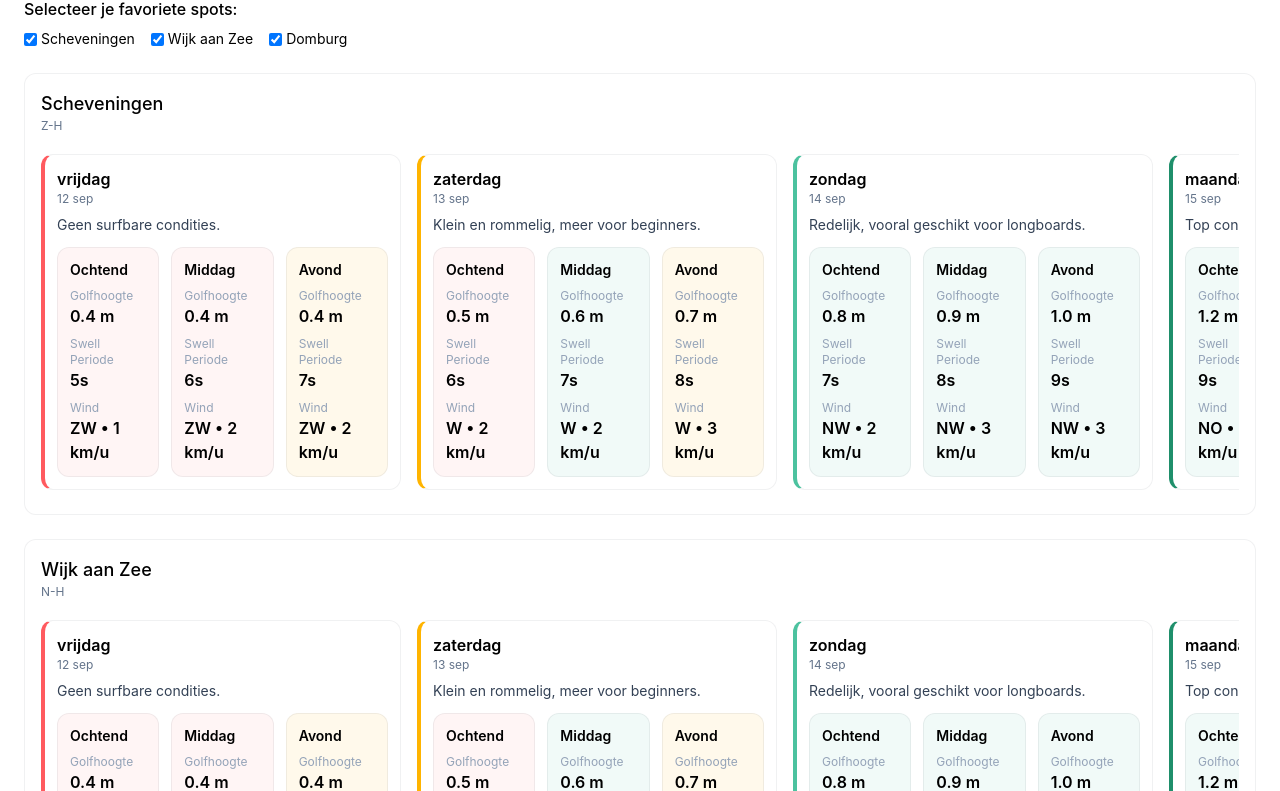
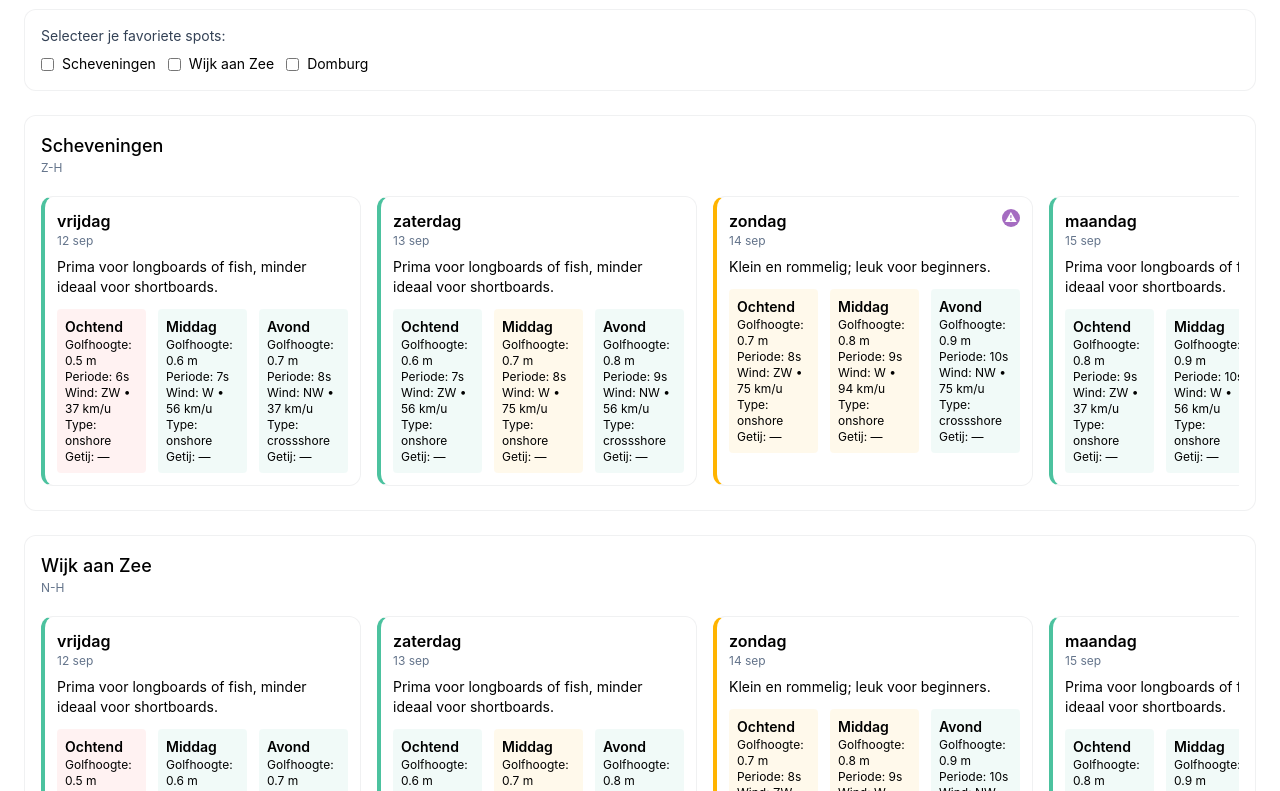
Before and after one commit to jgawel16/surf_weather_app, a plain HTML site: page index.html in a window 1280 px wide. Shown: the part 103-894 px from the top of the page. Drawn offline with nearby package versions, Linux system fonts and the light colour scheme.

Commit message:
Update index.html

```diff
--- a/index.html
+++ b/index.html
@@ -4,213 +4,168 @@
   <meta charset="utf-8" />
   <meta name="viewport" content="width=device-width,initial-scale=1" />
   <title>Surf Forecast — 7-daags</title>
-
   <!-- Tailwind CDN -->
   <script src="https://cdn.tailwindcss.com"></script>
-
   <!-- React + ReactDOM -->
   <script crossorigin src="https://unpkg.com/react@18/umd/react.production.min.js"></script>
   <script crossorigin src="https://unpkg.com/react-dom@18/umd/react-dom.production.min.js"></script>
-
   <style>
-    :root{
+    :root {
       --accent: #a56cc1;
       --surf-red: #ff5a5f;
       --surf-orange: #ffb400;
       --surf-green: #4cc29f;
       --surf-darkgreen: #1f8f6b;
+      --muted: #f6f8fb;
     }
-    body { font-family: "GT America Standard", Inter, system-ui, -apple-system, "Segoe UI", Roboto, Arial; color: #000; }
-    .h-scroll { scroll-snap-type: x mandatory; -webkit-overflow-scrolling: touch; }
+    body {
+      font-family: "GT America Standard", Inter, system-ui, -apple-system, "Segoe UI", Roboto, "Helvetica Neue", Arial;
+      color: #000;
+    }
+    .h-scroll { scroll-snap-type: x mandatory; -webkit-overflow-scrolling: touch; cursor: grab; }
     .h-item { scroll-snap-align: start; }
     .card { border: 1px solid rgba(15,23,42,0.06); background: white; border-radius: 12px; }
     .alert-badge { width: 18px; height: 18px; border-radius: 12px; display:inline-flex; align-items:center; justify-content:center; color: white; font-size:12px; }
-    /* kleur alleen als rand */
-    .day-red { border-left: 4px solid var(--surf-red); }
-    .day-orange { border-left: 4px solid var(--surf-orange); }
-    .day-green { border-left: 4px solid var(--surf-green); }
-    .day-dark { border-left: 4px solid var(--surf-darkgreen); }
-    /* kleur als achtergrond */
-    .part-red { background: rgba(255,90,95,0.06); }
+    .q-red    { border-left: 4px solid var(--surf-red); }
+    .q-orange { border-left: 4px solid var(--surf-orange); }
+    .q-green  { border-left: 4px solid var(--surf-green); }
+    .q-dark   { border-left: 4px solid var(--surf-darkgreen); }
+    .part-red    { background: rgba(255,90,95,0.08); }
     .part-orange { background: rgba(255,180,0,0.08); }
-    .part-green { background: rgba(76,194,159,0.08); }
-    .part-dark { background: rgba(31,143,107,0.08); }
+    .part-green  { background: rgba(76,194,159,0.08); }
+    .part-dark   { background: rgba(31,143,107,0.08); }
+    .swell-line { height: 8px; border-radius: 6px; background: linear-gradient(180deg, #e8f2fb, white); }
   </style>
 </head>
 <body class="bg-white min-h-screen">
   <div id="app" class="p-6 max-w-7xl mx-auto"></div>
+  <script type="text/javascript">
+    const { useState, useEffect, useRef } = React;
 
-  <script type="text/javascript">
-  const { useState, useEffect } = React;
-
+    /********** Helper Data **********/
     const SPOTS = [
       { id: 'schev', name: 'Scheveningen', region: 'Z-H', shoreBearing: 260 },
       { id: 'wijk', name: 'Wijk aan Zee', region: 'N-H', shoreBearing: 250 },
-    { id: 'domburg', name: 'Domburg', region: 'Zeeland', shoreBearing: 230 }
+      { id: 'domburg', name: 'Domburg', region: 'Zeeland', shoreBearing: 230 },
     ];
-
     const COMPASS_TO_DEG = { 'N':0,'NO':45,'O':90,'ZO':135,'Z':180,'ZW':225,'W':270,'NW':315 };
 
-  function degDiff(a,b){ let d=Math.abs(a-b)%360; if(d>180) d=360-d; return d; }
-  function parseWindDir(dir){ return COMPASS_TO_DEG[dir] ?? null; }
+    /********** Utilities **********/
+    function degDiff(a,b){ let d=Math.abs(a-b)%360; return d>180?360-d:d; }
+    function parseWindDirString(dir){ if(!dir) return null; const t=dir.split(/[\/\s,]+/)[0].toUpperCase(); return COMPASS_TO_DEG[t]??null; }
+    function computeWindType(spot,windDir){ const deg=parseWindDirString(windDir); if(deg===null) return 'unknown'; const diff=degDiff(deg,spot.shoreBearing); if(diff<=45) return 'onshore'; if(Math.abs(diff-180)<=45) return 'offshore'; return 'crossshore'; }
+    function bftToKmh(bft){ return Math.round(bft*1.87*10); }
+    function mapScoreToColor(score){ if(score<=0) return {class:'q-red',part:'part-red',label:'slecht'}; if(score===1) return {class:'q-orange',part:'part-orange',label:'matig'}; if(score<=3) return {class:'q-green',part:'part-green',label:'goed'}; return {class:'q-dark',part:'part-dark',label:'top'}; }
+    function computeScore({swell_m,period_s,wind_bft,wind_type}){ let s=0; if(swell_m>=1.2)s+=2; else if(swell_m>=0.6)s+=1; if(period_s>=9)s+=1; else if(period_s>=7)s+=0.5; if(wind_type==='offshore')s+=1; if(wind_type==='crossshore')s+=0.5; if(wind_type==='onshore'&&wind_bft>=4)s-=1; return Math.max(0,Math.min(4,Math.round(s))); }
+    function buildConclusion(e){ if(!e) return ''; if(e.score>=4) return 'Top-condities, beste momenten bij hoogwater.'; if(e.score===3) return 'Goede surfmomenten vandaag, vooral rond tij-window.'; if(e.score===2) return 'Prima voor longboards of fish, minder ideaal voor shortboards.'; if(e.score===1) return 'Klein en rommelig; leuk voor beginners.'; return 'Te klein of rommelig om te surfen.'; }
 
-  function computeWindType(spot, windDir){
-    const deg = parseWindDir(windDir);
-    if(deg===null) return 'unknown';
-    const diff = degDiff(deg, spot.shoreBearing);
-    if(diff<=45) return 'onshore';
-    if(Math.abs(diff-180)<=45) return 'offshore';
-    return 'crossshore';
-  }
-
-  function bftToKmh(bft){ return Math.round(Math.pow(bft/0.836, 2/3)); }
-
-  function computeScore({swell_m,period_s,wind_bft,wind_type}){
-    let s=0;
-    if(swell_m>=1.2) s+=2; else if(swell_m>=0.6) s+=1;
-    if(period_s>=9) s+=1; else if(period_s>=7) s+=0.5;
-    if(wind_type==='offshore') s+=1; if(wind_type==='crossshore') s+=0.5;
-    if(wind_type==='onshore' && wind_bft>=4) s-=1;
-    return Math.max(0,Math.min(4,Math.round(s)));
-  }
-
-  function mapScoreToClass(score,mode){
-    if(score<=0) return mode==='day'?'day-red':'part-red';
-    if(score===1) return mode==='day'?'day-orange':'part-orange';
-    if(score===2||score===3) return mode==='day'?'day-green':'part-green';
-    return mode==='day'?'day-dark':'part-dark';
-  }
-
-  function buildConclusion(entry){
-    if(entry.score>=4) return 'Top condities — ga surfen!';
-    if(entry.score===3) return 'Goede surfmomenten vandaag.';
-    if(entry.score===2) return 'Redelijk, vooral geschikt voor longboards.';
-    if(entry.score===1) return 'Klein en rommelig, meer voor beginners.';
-    return 'Geen surfbare condities.';
-  }
-
+    /********** Mock Data **********/
     function loadMockData(){
-    const today = new Date();
-    const days = [...Array(7)].map((_,i)=>{ let d=new Date(today); d.setDate(today.getDate()+i); return d.toISOString().slice(0,10); });
+      const today=new Date();
+      const days=[...Array(5)].map((_,i)=>{const d=new Date(today);d.setDate(today.getDate()+i);return d.toISOString().slice(0,10)});
       const data={};
-    SPOTS.forEach(spot=>{
-      data[spot.id]=days.map((date,idx)=>{
-        const swell=[0.4,0.6,0.9,1.3,1.0,0.7,0.5][idx];
-        const period=[6,7,8,10,9,7,6][idx];
-        const wind_bft=[2,3,4,5,3,2,1][idx];
-        const wind_dir=['ZW','W','NW','NO','O','ZO','Z'][idx];
-        return {
-          date,
-          parts:{
-            morning:{swell_m:swell*0.9,period_s:period-1,wind_bft:wind_bft-1,wind_dir},
-            midday:{swell_m:swell,period_s:period,wind_bft,wind_dir},
-            evening:{swell_m:swell*1.1,period_s:period+1,wind_bft:wind_bft+1,wind_dir}
-          }
-        };
-      });
-    });
+      SPOTS.forEach(sp=>{ data[sp.id]=days.map((date,idx)=>({ date, spot:sp.id, alert:(idx===2&&sp.id==='schev'), parts:{ morning:{swell_m:0.5+idx*0.1,period_s:6+idx,wind_bft:2+idx%3,wind_dir:'ZW'}, midday:{swell_m:0.6+idx*0.1,period_s:7+idx,wind_bft:3+idx%3,wind_dir:'W'}, evening:{swell_m:0.7+idx*0.1,period_s:8+idx,wind_bft:2+idx%3,wind_dir:'NW'} } })); });
       return data;
     }
 
+    /********** App **********/
     function App(){
+      const [spots]=useState(SPOTS);
       const [data,setData]=useState({});
-    const [favorites,setFavorites]=useState(()=>{
-      const saved=localStorage.getItem('favorites');
-      return saved?JSON.parse(saved):SPOTS.map(s=>s.id);
-    });
-    const [bestOnly,setBestOnly]=useState(false);
+      const [selectedSpots,setSelectedSpots]=useState(()=>{try{return JSON.parse(localStorage.getItem('fav_spots')||'[]')}catch{return[]}});
+      const [filterBest,setFilterBest]=useState(false);
+      const sliderRef=useRef(null);
 
-    useEffect(()=>{ setData(loadMockData()); },[]);
+      useEffect(()=>{setData(loadMockData())},[]);
+      useEffect(()=>{localStorage.setItem('fav_spots',JSON.stringify(selectedSpots))},[selectedSpots]);
 
-    useEffect(()=>{ localStorage.setItem('favorites',JSON.stringify(favorites)); },[favorites]);
+      useEffect(()=>{ // drag scroll
+        const slider=sliderRef.current; if(!slider) return;
+        let isDown=false,startX,scrollLeft;
+        const down=e=>{isDown=true;slider.classList.add('cursor-grabbing');startX=e.pageX-slider.offsetLeft;scrollLeft=slider.scrollLeft};
+        const leave=()=>{isDown=false;slider.classList.remove('cursor-grabbing')};
+        const up=()=>{isDown=false;slider.classList.remove('cursor-grabbing')};
+        const move=e=>{if(!isDown)return;e.preventDefault();const x=e.pageX-slider.offsetLeft;const walk=(x-startX);slider.scrollLeft=scrollLeft-walk};
+        slider.addEventListener('mousedown',down);
+        slider.addEventListener('mouseleave',leave);
+        slider.addEventListener('mouseup',up);
+        slider.addEventListener('mousemove',move);
+        return()=>{slider.removeEventListener('mousedown',down);slider.removeEventListener('mouseleave',leave);slider.removeEventListener('mouseup',up);slider.removeEventListener('mousemove',move)};
+      },[]);
 
-    const toggleFavorite=(id)=>{
-      setFavorites(favs=> favs.includes(id)? favs.filter(f=>f!==id):[...favs,id]);
-    };
+      function toggleSpot(id){setSelectedSpots(p=>p.includes(id)?p.filter(s=>s!==id):[...p,id])}
+      function computeDayAgg(spotId,day){const parts=Object.values(day.parts);const swell=parts.reduce((a,p)=>a+p.swell_m,0)/3;const per=Math.round(parts.reduce((a,p)=>a+p.period_s,0)/3);const wind_bft=Math.round(parts.reduce((a,p)=>a+p.wind_bft,0)/3);const wind_dir=parts[1].wind_dir;const sp=spots.find(s=>s.id===spotId);const wind_type=computeWindType(sp,wind_dir);const score=computeScore({swell_m:swell,period_s:per,wind_bft,wind_type});return{...day,swell_m:swell,period_s:per,wind_bft,wind_dir,wind_type,score,summary:buildConclusion({swell_m:swell,period_s:per,wind_bft,wind_type,score})}};
 
-    // filter best spot
-    let spotsToRender=SPOTS.filter(s=>favorites.includes(s.id));
-    if(bestOnly && Object.keys(data).length){
-      let todayStr=new Date().toISOString().slice(0,10);
-      let best=[]; let bestScore=-1;
-      spotsToRender.forEach(spot=>{
-        const arr=data[spot.id]||[];
-        const today=arr.find(d=>d.date===todayStr);
-        if(today){
-          const parts=Object.values(today.parts);
-          const avg=parts.reduce((acc,v)=>acc+computeScore({...v,wind_type:computeWindType(spot,v.wind_dir)}),0)/parts.length;
-          if(avg>bestScore){ best=[spot]; bestScore=avg; }
-          else if(avg===bestScore){ best.push(spot); }
-        }
-      });
-      spotsToRender=best;
-    }
+      const spotsToShow=()=>{const all=selectedSpots.length?spots.filter(s=>selectedSpots.includes(s.id)):spots;if(!filterBest)return all;const today=new Date().toISOString().slice(0,10);let best=null,score=-1;all.forEach(sp=>{const e=data[sp.id]?.find(d=>d.date===today);if(!e)return;const ag=computeDayAgg(sp.id,e);if(ag.score>score){score=ag.score;best=sp}});return best?[best,...all.filter(s=>s.id!==best.id)]:all};
 
       return React.createElement('div',{className:'space-y-6'},
-      React.createElement('header',{className:'flex flex-col sm:flex-row sm:items-center sm:justify-between gap-4'},
+        // header
+        React.createElement('header',{className:'flex flex-col sm:flex-row items-center justify-between gap-4'},
           React.createElement('div',{className:'flex items-center gap-4'},
-          React.createElement('img',{src:'Ingezoomd logo.png',alt:'Logo',className:'h-10 w-10'}),
+            React.createElement('img',{src:'Ingezoomd logo.png',alt:'Logo',className:'w-12 h-16 object-contain'}),
             React.createElement('div',null,
               React.createElement('h1',{className:'text-2xl font-medium'},'Surf Forecast'),
               React.createElement('div',{className:'text-sm text-slate-600'},'AI gestuurde surfdata, recht op je beeldscherm!')
             )
           ),
           React.createElement('div',{className:'flex items-center gap-2'},
-          React.createElement('input',{type:'checkbox',id:'bestOnly',checked:bestOnly,onChange:e=>setBestOnly(e.target.checked)}),
-          React.createElement('label',{htmlFor:'bestOnly',className:'text-sm'},'Toon beste spots')
+            React.createElement('label',{className:'text-sm text-slate-600'},'Toon beste spots'),
+            React.createElement('input',{type:'checkbox',checked:filterBest,onChange:e=>setFilterBest(e.target.checked)})
           )
         ),
+        // favorites
+        React.createElement('section',{className:'card p-4'},
+          React.createElement('div',{className:'mb-2 text-sm text-slate-700'},'Selecteer je favoriete spots:'),
+          React.createElement('div',{className:'flex flex-wrap gap-3'},
+            spots.map(sp=>React.createElement('label',{key:sp.id,className:'inline-flex items-center gap-2 text-sm'},
+              React.createElement('input',{type:'checkbox',checked:selectedSpots.includes(sp.id),onChange:()=>toggleSpot(sp.id)}),
+              React.createElement('span',null,sp.name)
+            ))
+          )
+        ),
+        // main
+        spotsToShow().map(sp=>{
+          const arr=data[sp.id]||[];
+          const aggs=arr.map(day=>computeDayAgg(sp.id,day));
+          return React.createElement('section',{key:sp.id,className:'card p-4'},
+            React.createElement('div',{className:'flex justify-between mb-3'},
               React.createElement('div',null,
-        React.createElement('div',{className:'mb-2 font-medium'},'Selecteer je favoriete spots:'),
-        React.createElement('div',{className:'flex gap-4 flex-wrap'},
-          SPOTS.map(s=>
-            React.createElement('label',{key:s.id,className:'flex items-center gap-1 text-sm'},
-              React.createElement('input',{type:'checkbox',checked:favorites.includes(s.id),onChange:()=>toggleFavorite(s.id)}),
-              s.name
+                React.createElement('div',{className:'text-lg font-medium'},sp.name),
+                React.createElement('div',{className:'text-xs text-slate-500'},sp.region)
+              )
+            ),
+            React.createElement('div',{ref:sliderRef,className:'overflow-x-auto h-scroll flex gap-4 py-2'},
+              aggs.map(ag=>{
+                const q=mapScoreToColor(ag.score);
+                return React.createElement('div',{key:ag.date,className:`min-w-[320px] p-3 card ${q.class}`},
+                  React.createElement('div',{className:'flex justify-between items-start mb-2'},
+                    React.createElement('div',null,
+                      React.createElement('div',{className:'font-semibold'},new Date(ag.date).toLocaleDateString('nl-NL',{weekday:'long'})),
+                      React.createElement('div',{className:'text-xs text-slate-500'},new Date(ag.date).toLocaleDateString('nl-NL',{day:'2-digit',month:'short'}))
+                    ),
+                    ag.alert?React.createElement('div',{className:'alert-badge',style:{background:'var(--accent)'}},'⚠'):null
+                  ),
+                  React.createElement('div',{className:'mb-3 text-sm'},ag.summary),
+                  React.createElement('div',{className:'grid grid-cols-3 gap-3'},
+                    ['morning','midday','evening'].map(part=>{
+                      const p=(arr.find(d=>d.date===ag.date)||{}).parts?.[part]||{};
+                      const wt=computeWindType(sp,p.wind_dir||ag.wind_dir);
+                      const s=computeScore({swell_m:p.swell_m||ag.swell_m,period_s:p.period_s||ag.period_s,wind_bft:p.wind_bft||ag.wind_bft,wind_type:wt});
+                      const qc=mapScoreToColor(s);
+                      return React.createElement('div',{key:part,className:`p-2 rounded ${qc.part}`},
+                        React.createElement('div',{className:'text-sm font-semibold capitalize'},part==='morning'?'Ochtend':part==='midday'?'Middag':'Avond'),
+                        React.createElement('div',{className:'text-xs'},`Golfhoogte: ${(p.swell_m||ag.swell_m).toFixed(1)} m`),
+                        React.createElement('div',{className:'text-xs'},`Periode: ${p.period_s||ag.period_s}s`),
+                        React.createElement('div',{className:'text-xs'},`Wind: ${p.wind_dir||ag.wind_dir} • ${bftToKmh(p.wind_bft||ag.wind_bft)} km/u`),
+                        React.createElement('div',{className:'text-xs'},`Type: ${wt}`),
+                        React.createElement('div',{className:'text-xs'},`Getij: —`)
+                      )
+                    })
                   )
                 )
-        )
-      ),
-      spotsToRender.map(spot=>{
-        const arr=data[spot.id]||[];
-        return React.createElement('section',{key:spot.id,className:'card p-4'},
-          React.createElement('div',{className:'mb-3'},
-            React.createElement('div',{className:'text-lg font-medium'},spot.name),
-            React.createElement('div',{className:'text-xs text-slate-500'},spot.region)
-          ),
-          React.createElement('div',{className:'overflow-x-auto h-scroll flex gap-4 py-2'},
-            arr.map(day=>{
-              const parts=Object.entries(day.parts);
-              const avg=parts.reduce((acc,[k,v])=>acc+computeScore({...v,wind_type:computeWindType(spot,v.wind_dir)}),0)/parts.length;
-              const dayClass=mapScoreToClass(Math.round(avg),'day');
-              return React.createElement('div',{key:day.date,className:`min-w-[360px] h-item p-3 card ${dayClass}`},
-                React.createElement('div',{className:'flex justify-between items-start mb-2'},
-                  React.createElement('div',null,
-                    React.createElement('div',{className:'text-base font-semibold'},new Date(day.date).toLocaleDateString('nl-NL',{weekday:'long'})),
-                    React.createElement('div',{className:'text-xs text-slate-500'},new Date(day.date).toLocaleDateString('nl-NL',{day:'2-digit',month:'short'}))
-                  )
-                ),
-                React.createElement('div',{className:'mb-3 text-sm text-slate-700'},buildConclusion({score:Math.round(avg)})),
-                React.createElement('div',{className:'grid grid-cols-3 gap-3'},
-                  parts.map(([part,v])=>{
-                    const windType=computeWindType(spot,v.wind_dir);
-                    const score=computeScore({...v,wind_type:windType});
-                    const pClass=mapScoreToClass(score,'part');
-                    return React.createElement('div',{key:part,className:`p-3 card ${pClass}`},
-                      React.createElement('div',{className:'text-sm font-semibold capitalize'},part==='morning'?'Ochtend':part==='midday'?'Middag':'Avond'),
-                      React.createElement('div',{className:'mt-2 text-xs text-slate-400'},'Golfhoogte'),
-                      React.createElement('div',{className:'font-semibold'},`${v.swell_m.toFixed(1)} m`),
-                      React.createElement('div',{className:'mt-2 text-xs text-slate-400'},'Swell Periode'),
-                      React.createElement('div',{className:'font-semibold'},`${v.period_s}s`),
-                      React.createElement('div',{className:'mt-2 text-xs text-slate-400'},'Wind'),
-                      React.createElement('div',{className:'font-semibold'},`${v.wind_dir} • ${bftToKmh(v.wind_bft)} km/u`)
-                    );
               })
             )
-              );
-            })
           )
-        );
         })
       );
     }
```
Lines whose indentation alone changed are shown as unchanged.
